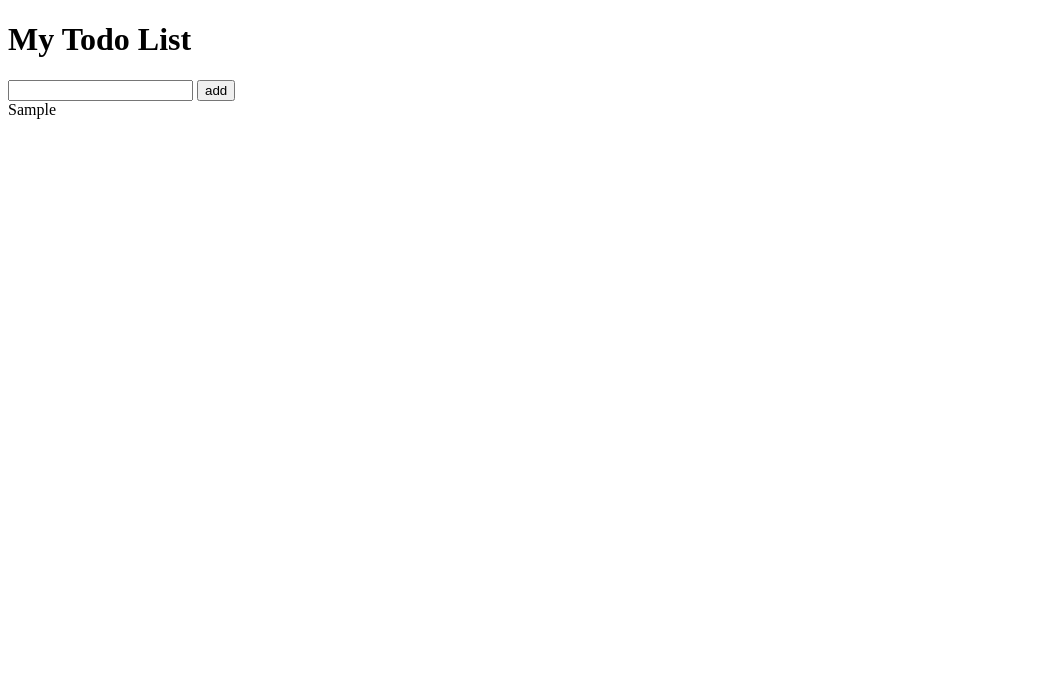
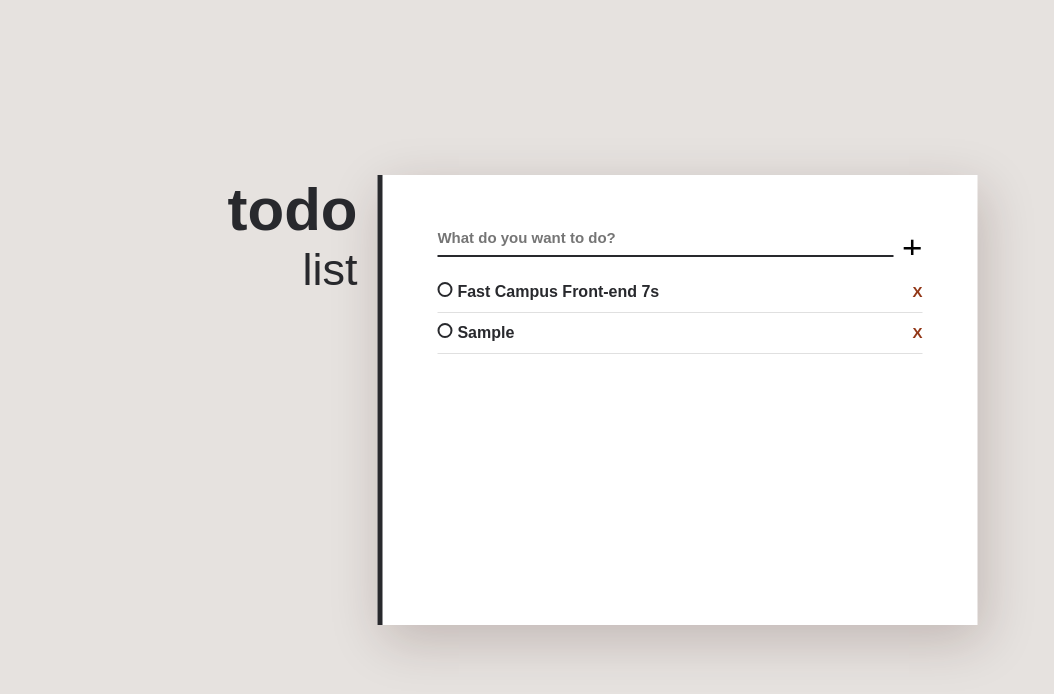
Before and after one commit to underbleu/Todo-list, a plain HTML site: page index.html in a window 1280 px wide. Both pictures are taken after typing "Sample" into the empty fields and a click on the button "add". Shown: the whole page, without its empty margins (0-1054 px from the left). Drawn offline with Linux system fonts and the light colour scheme.

Commit message:
Todo-list v1

```diff
--- /dev/null
+++ b/css/style.css
@@ -0,0 +1,108 @@
+html, body, h1{
+  margin: 0;
+  padding: 0;
+  box-sizing: border-box;
+}
+body{
+  background-color: #e6e2df;
+  font-family: Arial, Helvetica, sans-serif;
+  font-weight: 100;
+  color: #28292d;
+}
+.wrapper{
+  display: flex;
+  width: 750px;
+  margin: 0 auto;
+  position: absolute;
+  top: 50%;
+  left: 50%;
+  transform: translate(-55%, -50%);
+}
+.heading{
+  margin-right: 20px;
+  text-align: right;
+  font-size: 45px;
+  font-weight: 100;
+}
+.heading span{
+  display: block;
+}
+.heading span:first-child{
+  font-size: 60px;
+  font-weight: 700;
+}
+.container{
+  width: 100%;
+  box-sizing: border-box;
+  min-height: 450px;
+  background-color: #fff;
+  box-shadow: 5px 15px 50px rgba(49, 13, 12, 0.2);
+  border-left: 5px solid #28292d;
+  padding: 45px 55px;
+}
+.todo-input{
+  width: 94%;
+  font-weight: 600;
+  line-height: 35px;
+  padding: 0;
+  font-size: 15px;
+  border: 0;
+  border-bottom: 2px solid #28292d;
+  box-sizing: border-box;
+}
+.add-button{
+  float: right;
+  border: 0;
+  line-height: 35px;
+  height: 35px;
+  padding: 35px 0 0 0;
+  overflow: hidden;
+  position: relative;
+  background-color: white;
+}
+.add-button::after{
+  content:"+";
+  display: block;
+  position: absolute;
+  font-size: 35px;
+  bottom: -9.5px;
+  right: 0;
+}
+.todo-list{
+  margin-top: 15px;
+}
+.item{
+  cursor: pointer;
+  font-weight: 600;
+  line-height: 40px;
+  border-bottom: 1px solid rgb(224, 224, 224);
+}
+.item::before{
+  content: "";
+  display: inline-block;
+  width: 15px;
+  height: 15px;
+  box-sizing: border-box;
+  border-radius: 50%;
+  border: 2px solid #28292d;
+  margin-right: 5px;
+}
+.complete{
+  text-decoration: line-through;
+  color: rgb(169, 173, 180);
+}
+.complete::before{
+  content: "";
+  background: radial-gradient(ellipse at center, #28292d 49%,#ffffff 50%,#ffffff 100%);
+}
+
+.btn-delete{
+  float: right;
+  font-size: 15px;
+  font-weight: 600;
+  line-height: 40px;
+  color:#923717;
+}
+.btn-delete:hover{
+  color: #28292d;
+}
--- a/index.html
+++ b/index.html
@@ -4,15 +4,20 @@
   <meta charset="UTF-8">
   <meta name="viewport" content="width=device-width, initial-scale=1.0">
   <meta http-equiv="X-UA-Compatible" content="ie=edge">
-  <title>Todo-list</title>
-  <link rel="stylesheet" href="./index.css">
+  <title>Todo list</title>
+  <link rel="stylesheet" href="./css/style.css">
 </head>
 <body>
-  <h1>My Todo List</h1>
-  <input type="text" id="todo-input">
-  <button id="add-button">add</button>
-  <div id="todo-list"></div>
-
-  <script src="./index.js"></script>
+  <div class="wrapper">
+    <h1 class="heading"><span>todo</span><span>list</span></h1>
+    <div class="container">
+      <input type="text" id="todo-input" class="todo-input" autofocus placeholder="What do you want to do?">
+      <button id="add-button" class="add-button">add</button>
+      <div id="todo-list" class="todo-list">
+        <div class="item">Fast Campus Front-end 7s<span class="btn-delete">X</span></div>
+      </div>
+    </div>
+  </div>
+  <script src="./js/common.js"></script>
 </body>
 </html>
--- /dev/null
+++ b/js/common.js
@@ -0,0 +1,40 @@
+
+document.querySelector('#add-button').addEventListener('click', e => {
+
+  const inputEl = document.querySelector('#todo-input');
+  const listEl = document.querySelector('#todo-list');
+  const itemEl = document.createElement('div');
+
+
+  // 리스트 추가 (빈값체크)
+  if(inputEl.value !== ""){
+    itemEl.classList.add('item');
+    itemEl.textContent = inputEl.value;
+    listEl.appendChild(itemEl);
+    inputEl.value = '';
+  }else{
+    alert("할일을 입력해주세요.");
+  }
+
+  // 할일 완료
+  itemEl.addEventListener('click', e => {
+    if(itemEl.classList.contains('complete')){
+    itemEl.classList.remove('complete')
+    }else{
+      itemEl.classList.add('complete');
+    }
+  });
+
+  // 리스트 삭제버튼 추가
+  const removeButtonEl = document.createElement('span');
+  removeButtonEl.classList.add('btn-delete');
+  itemEl.appendChild(removeButtonEl);
+  removeButtonEl.textContent = 'X';
+  removeButtonEl.addEventListener('click', e => {
+    listEl.removeChild(itemEl);
+  });
+
+});
+
+
+// 리스트 지우기
```
